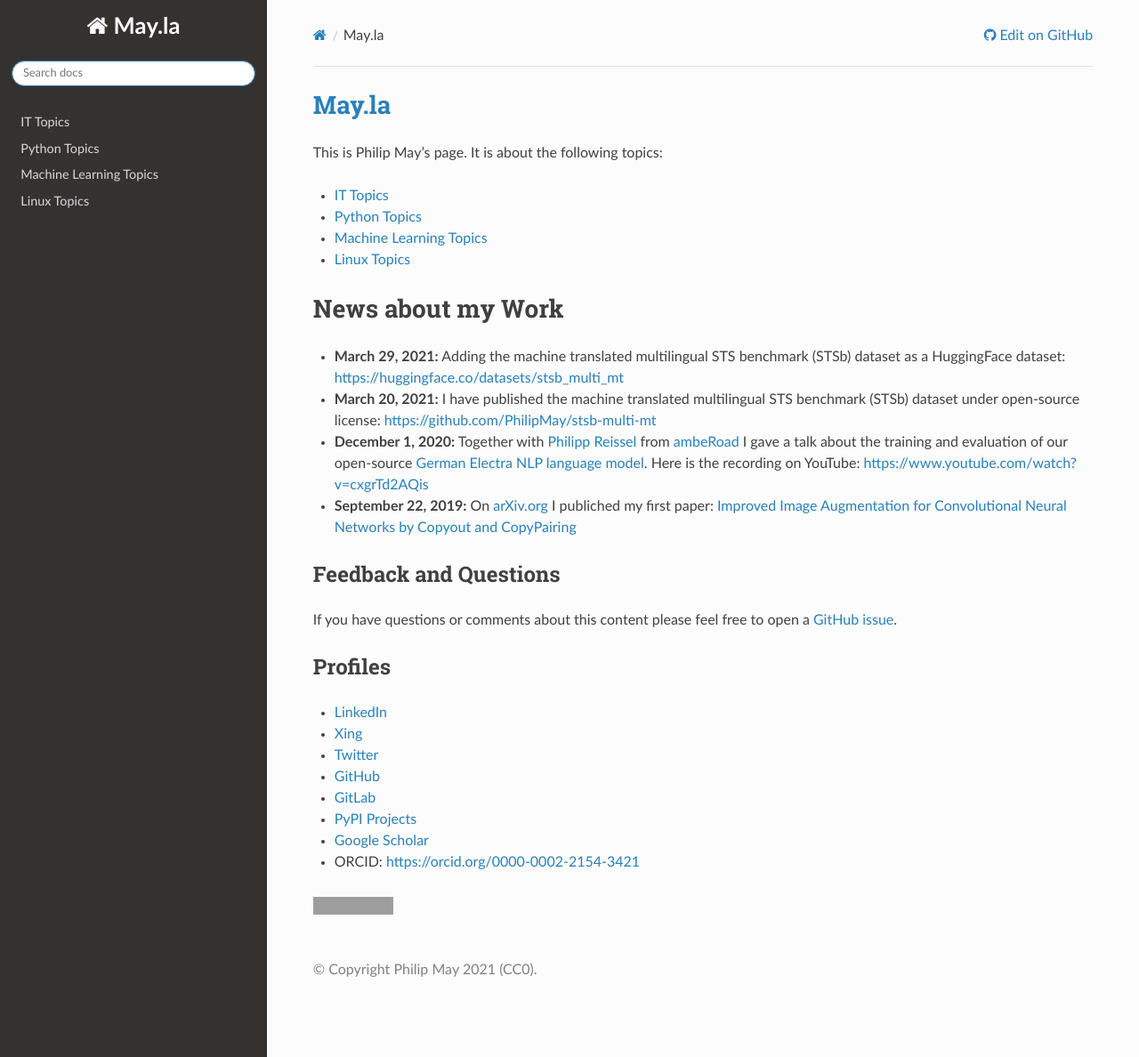
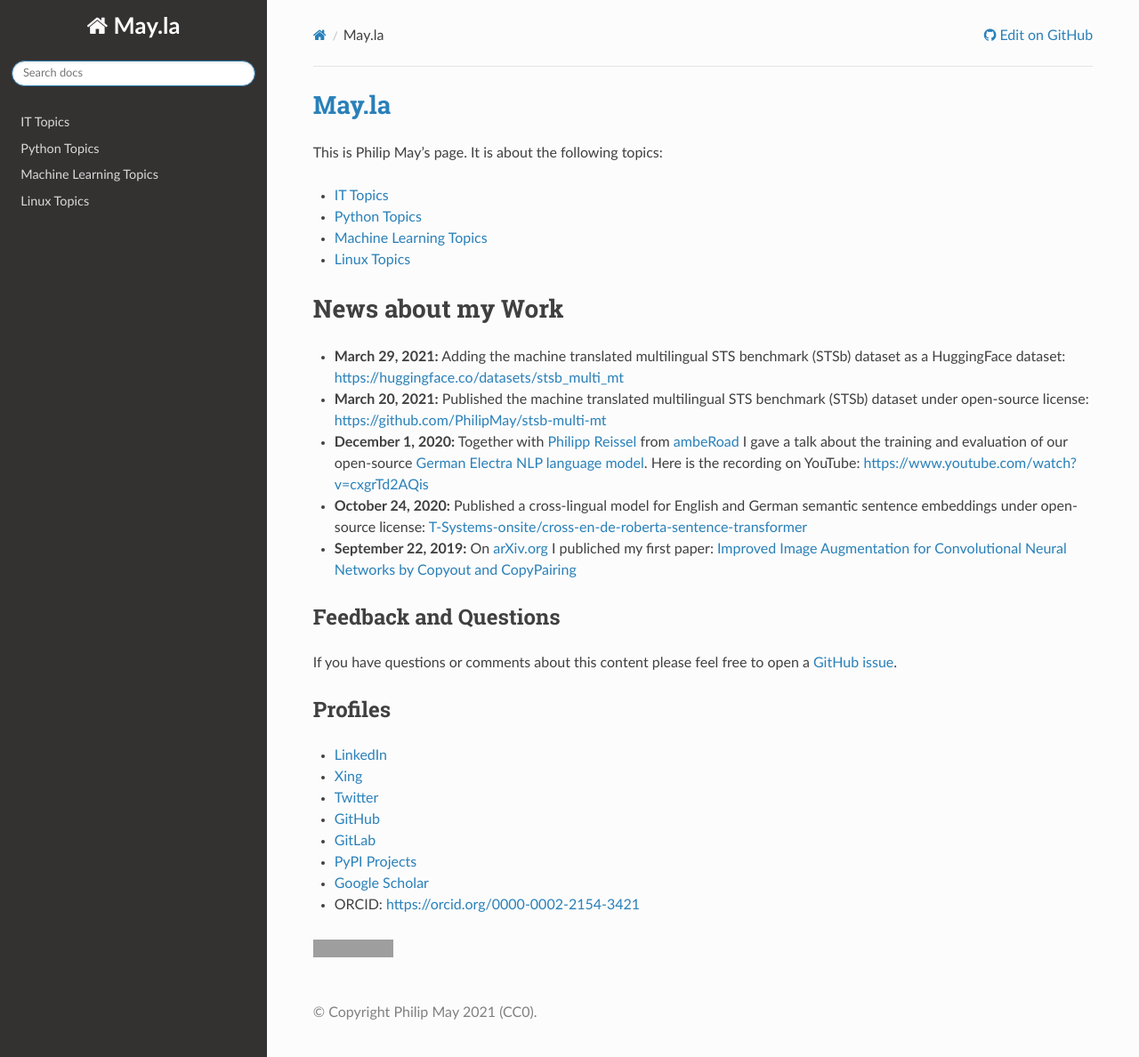
Before and after one commit to PhilipMay/May.la, a Sphinx documentation site: the page built from source/index.md, in a window 1280 px wide and 1188 px high. Shown: the whole window at 89% size. Built offline with Sphinx 7.4.7 and the Read the Docs theme 2.0.0, drawn with Linux system fonts in a browser that asks for light colours; grey boxes are pictures that could not be loaded.

Commit message:
Update index.md

```diff
--- a/source/index.md
+++ b/source/index.md
@@ -14,8 +14,9 @@ linux
 
 # News about my Work
 - **March 29, 2021:** Adding the machine translated multilingual STS benchmark (STSb) dataset as a HuggingFace dataset: https://huggingface.co/datasets/stsb_multi_mt
-- **March 20, 2021:** I have published the machine translated multilingual STS benchmark (STSb) dataset under open-source license: https://github.com/PhilipMay/stsb-multi-mt
+- **March 20, 2021:** Published the machine translated multilingual STS benchmark (STSb) dataset under open-source license: https://github.com/PhilipMay/stsb-multi-mt
 - **December 1, 2020:** Together with [Philipp Reissel](https://twitter.com/phil_ipp_) from [ambeRoad](https://amberoad.de/) I gave a talk about the training and evaluation of our open-source [German Electra NLP language model](https://huggingface.co/german-nlp-group/electra-base-german-uncased). Here is the recording on YouTube: https://www.youtube.com/watch?v=cxgrTd2AQis
+- **October 24, 2020:** Published a cross-lingual model for English and German semantic sentence embeddings under open-source license: [T-Systems-onsite/cross-en-de-roberta-sentence-transformer](https://huggingface.co/T-Systems-onsite/cross-en-de-roberta-sentence-transformer)
 - **September 22, 2019:** On arXiv.org I publiched my first paper: [Improved Image Augmentation for Convolutional Neural Networks by Copyout and CopyPairing](https://arxiv.org/abs/1909.00390)
 
 ## Feedback and Questions
```
